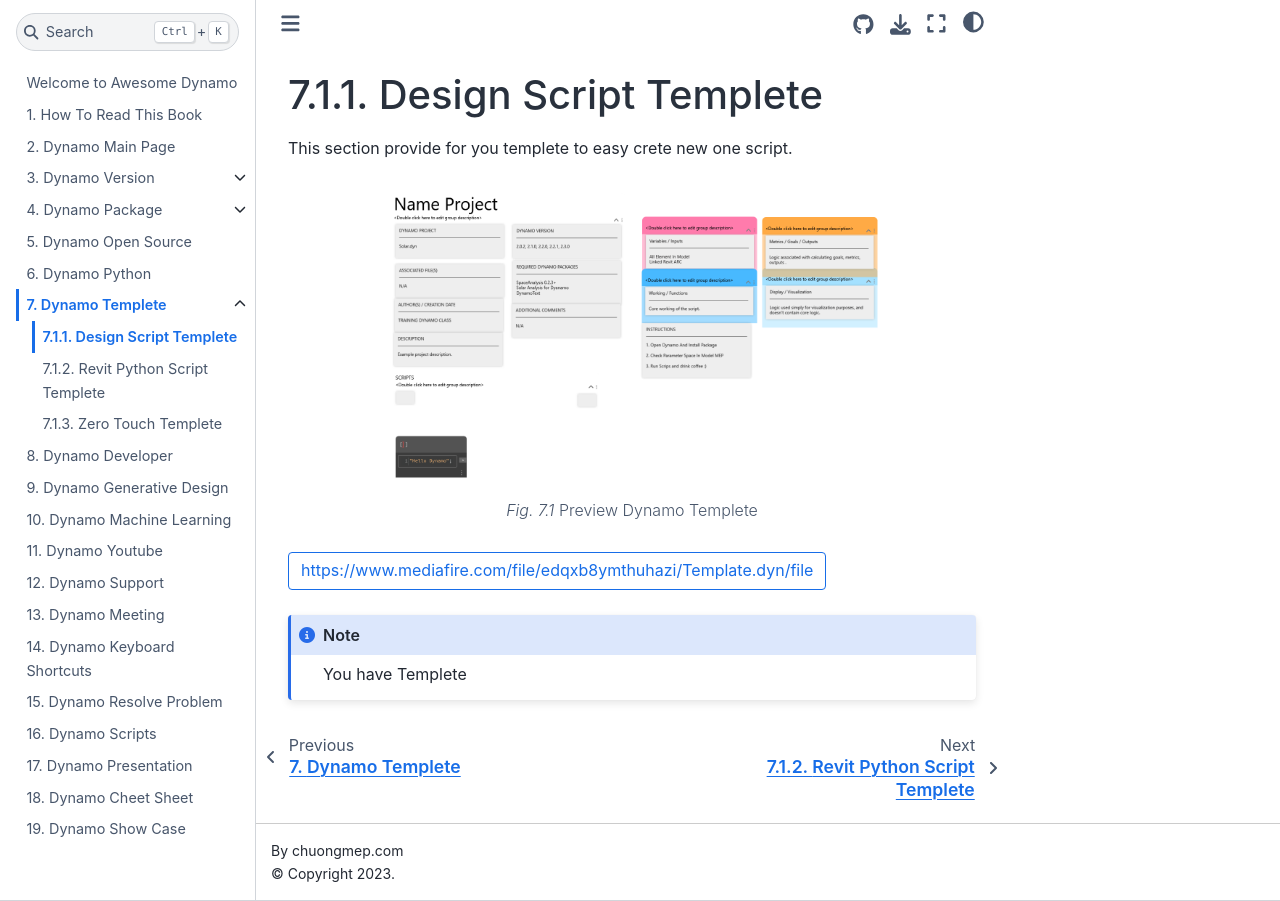
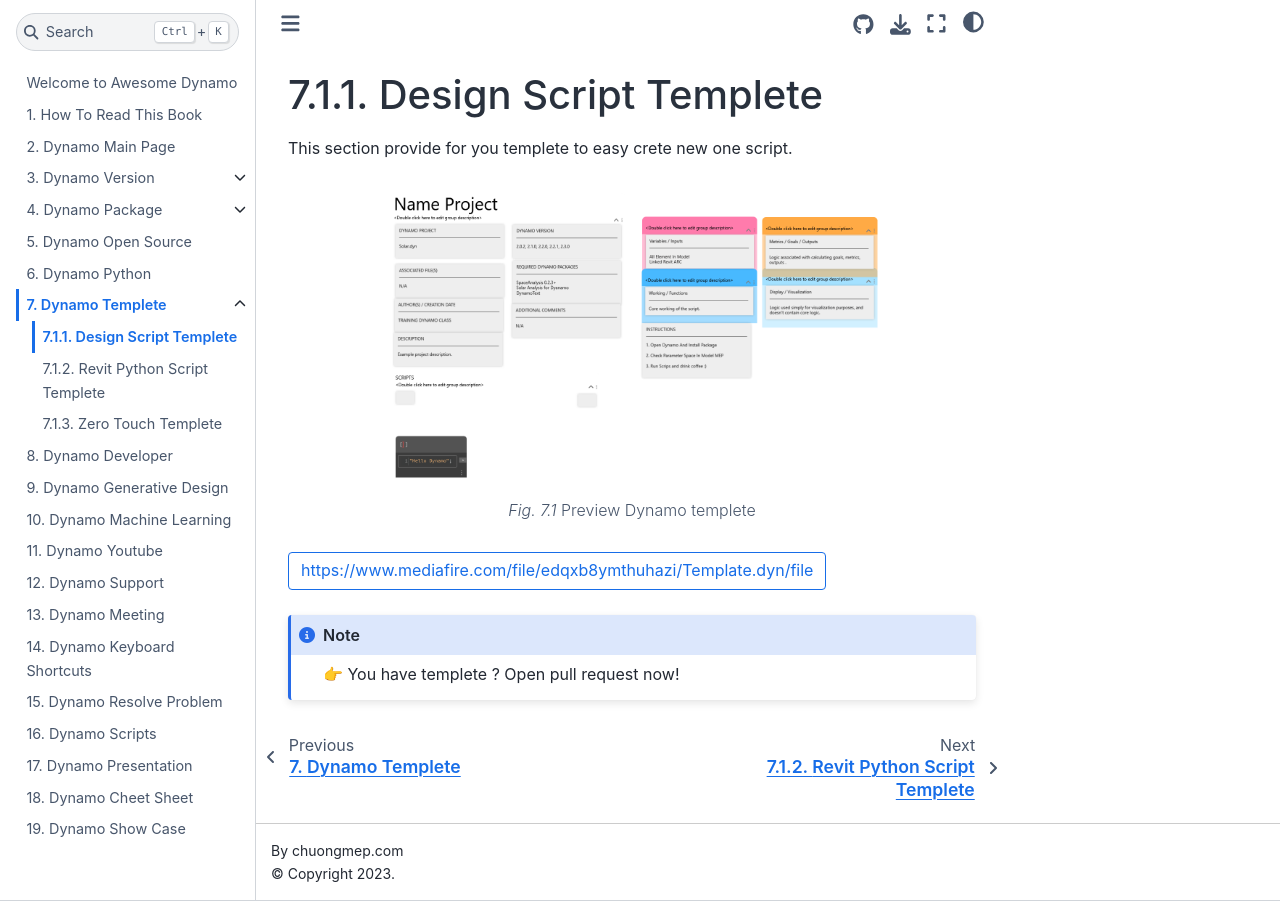
Before and after one commit to chuongmep/Awesome-Dynamo, a Jupyter Book: the page built from DynamoTemplete/designscripttemplete.md, in a window 1280 px wide. Built offline with Jupyter Book 1.0.4 settings and Sphinx 7.4.7 and the Sphinx Book theme 1.1.4, drawn with Linux system fonts in a browser that asks for light colours.

Commit message:
fix content

````diff
--- a/DynamoTemplete/designscripttemplete.md
+++ b/DynamoTemplete/designscripttemplete.md
@@ -7,7 +7,7 @@ This section provide for you templete to easy crete new one script.
 height: 300px
 name: directive-fig
 ---
-Preview Dynamo Templete
+Preview Dynamo templete
 ```
 
 ```{button-link} https://www.mediafire.com/file/edqxb8ymthuhazi/Template.dyn/file
@@ -15,6 +15,6 @@ Preview Dynamo Templete
 :outline:
 ```
 
-```{note} You have Templete
-
+```{note}
+👉 You have templete ? Open pull request now!
 ```
````
Also changed, not shown: DynamoTemplete/dyntemplete.md (+0 -1 lines), DynamoTemplete/pythonrevittemplte.md (+4 -0 lines), DynamoTemplete/zerotouchtemplete.md (+4 -1 lines).
